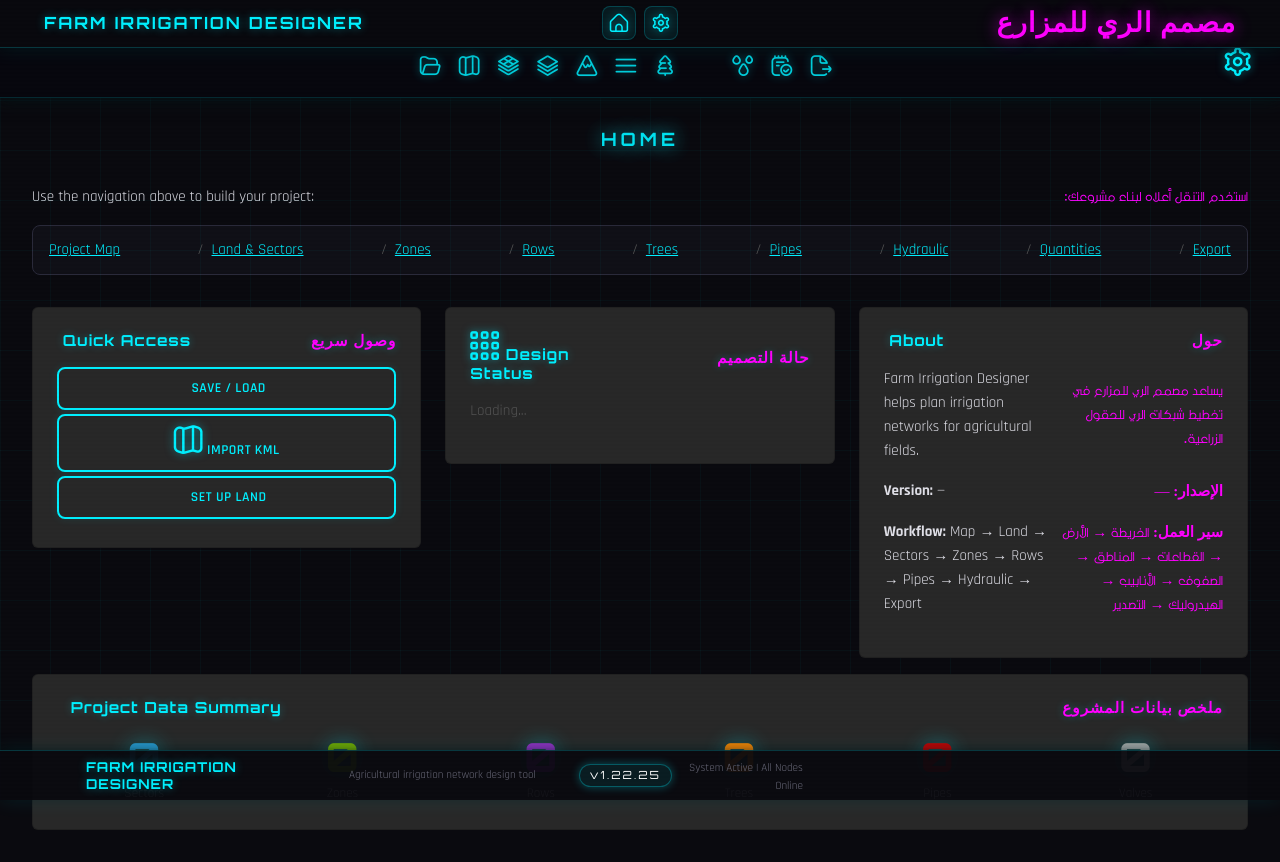
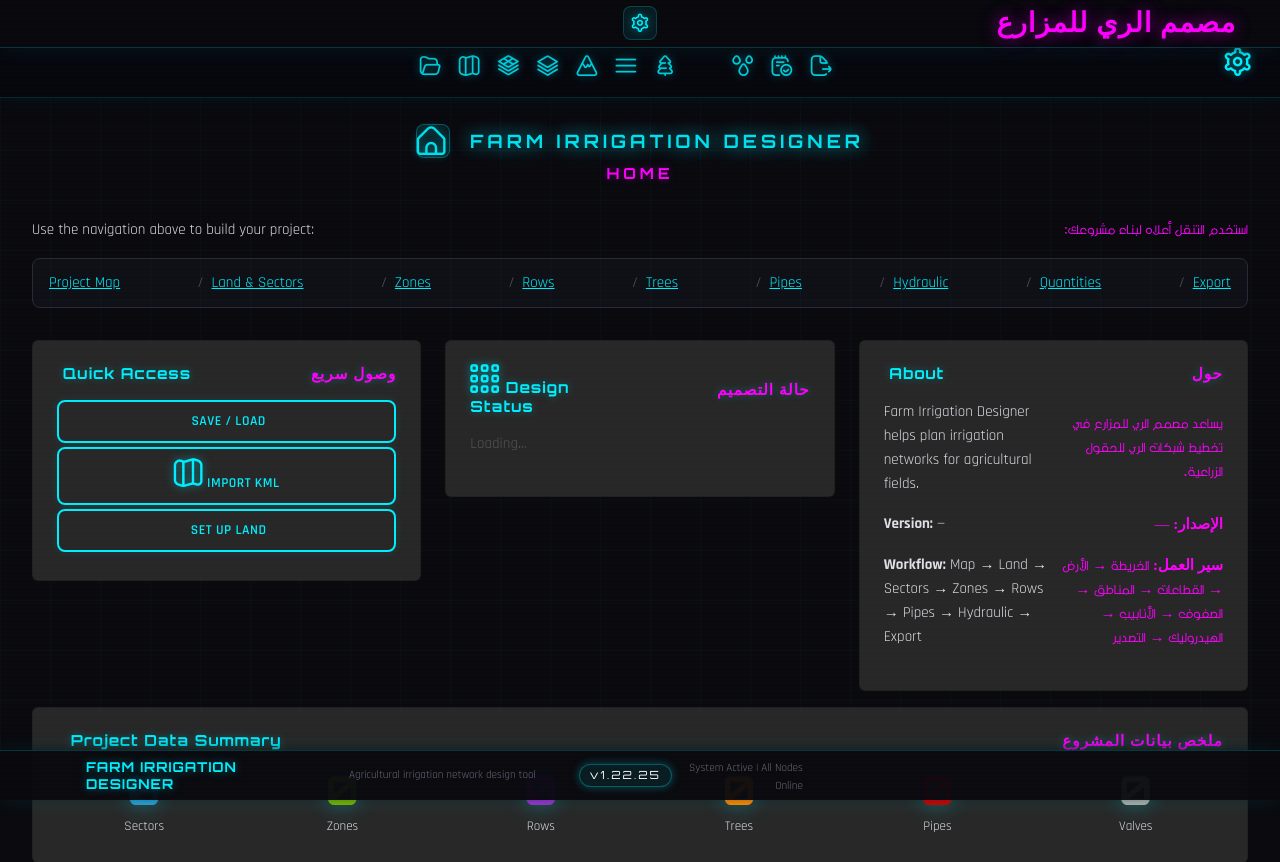
Before and after one commit to kouljihate/Irrigation, a Flask app: page / in a window 1280 px wide. Shown: the top 862 px of the page. Before the commit the page ends 830 px from the top, so only its background shows below. Run offline with Flask 3, Linux system fonts and the light colour scheme; some libraries are stand-ins or nearby versions; some web fonts are replaced.

Commit message:
Release 2.1.0: move brand and home into the body title
The header carried the brand title and a Home button while the page
name sat in the body. The body title is now the Home link and carries
the brand, and the page name is shown on its own line beneath it.

- Remove the brand span and the Home button from the header. It keeps
  the Arabic brand, settings and log out.
- Keep an empty header-left column so the 1fr auto 1fr grid still centres
  the middle column; dropping the element would have shifted the
  settings and log out controls off centre.
- Make body-title a centred flex row so the Home link sits inline with
  the brand, and add body-page-title for the per-page name.
- Bump APP_VERSION to 2.1.0, record the 2.1.0 entry in CHANGELOG.md
  covering this release and the 2.0.1 fixes committed as c716d18, and
  correct the stale branch note in README.md.

```diff
--- a/app_factory.py
+++ b/app_factory.py
@@ -87,7 +87,7 @@ PROTECTED_ENDPOINTS = {
     "export",
 }
 
-APP_VERSION = "2.0.0"
+APP_VERSION = "2.1.0"
 
 THEME_NAMES = [
     "cyber-dark",
--- a/static/css/style.css
+++ b/static/css/style.css
@@ -1162,6 +1162,10 @@ pre {
     letter-spacing: 1px;
 }
 .body-title {
+    display: flex;
+    align-items: center;
+    justify-content: center;
+    gap: 0.75rem;
     font-family: 'Orbitron', sans-serif;
     font-size: 1.15rem;
     font-weight: 700;
@@ -1170,8 +1174,40 @@ pre {
     letter-spacing: 4px;
     text-transform: uppercase;
     text-align: center;
+    margin-bottom: 0.25rem;
+    animation: title-glow 2s ease-in-out infinite alternate;
+}
+.body-title-home {
+    display: inline-flex;
+    align-items: center;
+    justify-content: center;
+    width: 34px;
+    height: 34px;
+    flex: 0 0 auto;
+    border-radius: var(--dark-radius);
+    border: 1px solid rgba(0, 240, 255, 0.3);
+    background: rgba(0, 240, 255, 0.08);
+    color: var(--neon-cyan);
+    text-shadow: none;
+    text-decoration: none;
+    transition: all 0.2s ease;
+}
+.body-title-home:hover {
+    background: rgba(255, 0, 255, 0.1);
+    border-color: rgba(255, 0, 255, 0.4);
+    color: var(--neon-magenta) !important;
+    box-shadow: 0 0 12px rgba(255, 0, 255, 0.2);
+}
+.body-page-title {
+    font-family: 'Orbitron', sans-serif;
+    font-size: 0.95rem;
+    font-weight: 700;
+    color: var(--neon-magenta);
+    text-shadow: 0 0 8px rgba(255, 0, 255, 0.35);
+    letter-spacing: 4px;
+    text-transform: uppercase;
+    text-align: center;
     margin-bottom: 1rem;
-    animation: title-glow 2s ease-in-out infinite alternate;
 }
 @keyframes title-glow {
     0% { opacity: 0.7; text-shadow: 0 0 5px rgba(0, 240, 255, 0.3); }
--- a/templates/base.html
+++ b/templates/base.html
@@ -29,11 +29,8 @@
     <header class="header-neon fixed-top">
         <div class="container-fluid">
             <div class="header-inner">
-                <div class="header-col header-left">
-                    <span class="header-en"><i class="fi fi-rr-droplet me-2"></i>FARM IRRIGATION DESIGNER</span>
-                </div>
+                <div class="header-col header-left"></div>
                 <div class="header-col header-middle">
-                    <a class="header-btn" href="/" title="Home"><i class="fi fi-rr-home"></i></a>
                     {% if auth_enabled %}
                         {% if is_authenticated %}
                             <form method="post" action="/logout" class="d-inline">
@@ -78,7 +75,11 @@
 
     <div class="content-area" style="margin-top: 10px; min-height: calc(100vh - 130px);">
         <div class="container-fluid p-3">
-            <div class="body-title">{{ page_title|default("FARM IRRIGATION DESIGNER")|upper }}</div>
+            <div class="body-title">
+                <a class="body-title-home" href="/" title="Home"><i class="fi fi-rr-home"></i></a>
+                <span><i class="fi fi-rr-droplet me-2"></i>FARM IRRIGATION DESIGNER</span>
+            </div>
+            <div class="body-page-title">{{ page_title|default("FARM IRRIGATION DESIGNER")|upper }}</div>
             {% block content %}{% endblock %}
         </div>
     </div>
```
Also changed, not shown: CHANGELOG.md, README.md.
